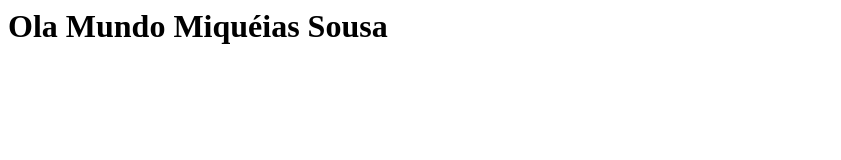
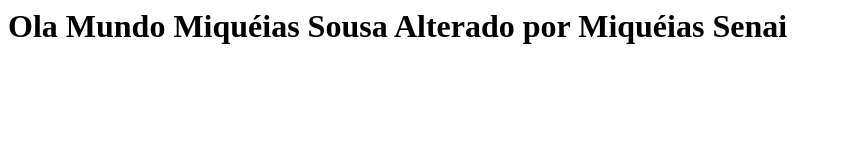
Before and after one commit to miqueiassenai/teste-colab, a plain HTML site: page index.html in a window 1280 px wide. Shown: the whole page, without its empty margins (0-841 px from the left). Drawn offline with Linux system fonts and the light colour scheme.

Commit message:
Update index.html
alterador por miqueias senai

```diff
--- a/index.html
+++ b/index.html
@@ -1,5 +1,7 @@
 <html>
   <h1 >
     Ola Mundo Miquéias Sousa
+
+    Alterado por Miquéias Senai
   </h1>
 </html>
```
